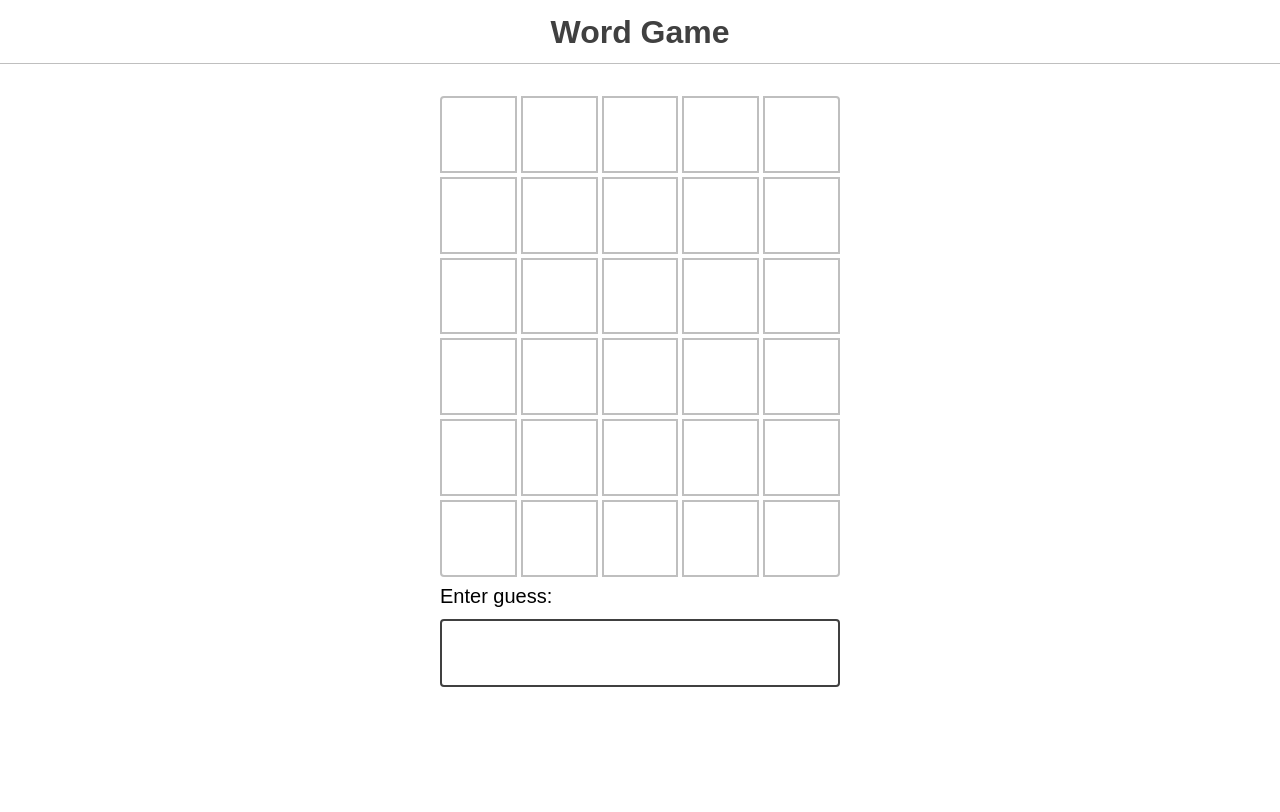
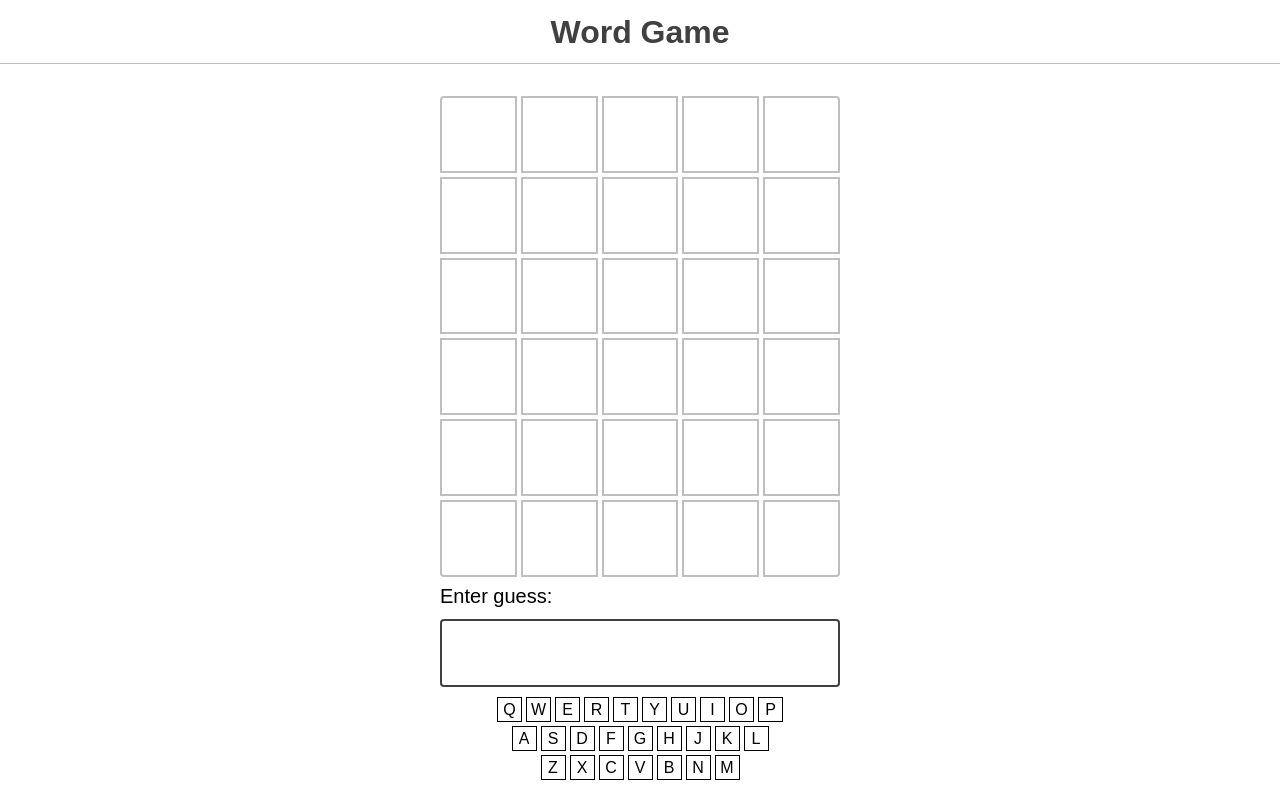
Before and after one commit to joy-of-react/project-wordle, a React (Create React App) app: page / in a window 1280 px wide. Built offline with nearby package versions, Linux system fonts and the light colour scheme.

Commit message:
stretch goal 1

```diff
--- a/src/components/Game/Game.js
+++ b/src/components/Game/Game.js
@@ -6,6 +6,7 @@ import { WORDS } from '../../data';
 import GuessForm from '../GuessForm';
 import GuessResults from '../GuessResults';
 import { NUM_OF_GUESSES_ALLOWED } from '../../constants';
+import Keyboard from '../Keyboard';
 
 
 function Game() {
@@ -29,6 +30,7 @@ function Game() {
   return <div className='wrapper'>
     <GuessResults guesses={guesses} />
     <GuessForm addGuess={addGuess} disabled={status !== 'pending'} />
+    <Keyboard guesses={guesses} />
     {status === 'loose' && <Banner type="sad" resetGame={resetGame}>
       <p>Sorry, the correct answer is <strong>{answer}</strong>.</p>
     </Banner>}
--- /dev/null
+++ b/src/components/Keyboard/Keyboard.js
@@ -0,0 +1,36 @@
+import React from 'react';
+
+
+const checkLetterStatus = (guesses, letter) => {
+  const allGuesses = guesses.flat().filter(d => d.letter === letter);
+
+  if (allGuesses.some(d => d.status === 'correct')) {
+    return 'var(--color-success)';
+  }
+
+  if (allGuesses.some(d => d.status === 'misplaced')) {
+    return 'var(--color-warning)';
+  }
+
+  if (allGuesses.some(d => d.status === 'incorrect')) {
+    return 'var(--color-gray-300)';
+  }
+
+  return '';
+}
+
+const QWERTY_LAYOUT = ['QWERTYUIOP', 'ASDFGHJKL', 'ZXCVBNM'];
+function Keyboard({ guesses }) {
+  return <div style={{ paddingTop: '8px', display: 'flex', flexDirection: 'column', justifyContent: 'center', alignItems: 'center', gap: '4px' }} >{QWERTY_LAYOUT.map(row => <div key={row} style={{ display: 'flex', gap: '4px' }}>
+    {row.split('').map(letter => <Letter key={letter}  letter={letter} guesses={guesses} />)}
+  </div>)}</div>
+}
+
+const Letter = ({ letter, guesses }) => {
+
+  const status = checkLetterStatus(guesses, letter);
+
+  return <p style={{ color: status === '' ? 'black' : 'white', textAlign: 'center', width: 25, height: 25, border: '1px solid black', backgroundColor: status }}>{letter}</p>;
+}
+
+export default Keyboard;
--- /dev/null
+++ b/src/components/Keyboard/index.js
@@ -0,0 +1,2 @@
+export * from "./Keyboard";
+export { default } from "./Keyboard";
```
